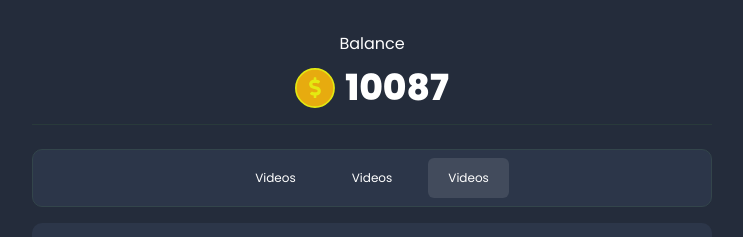
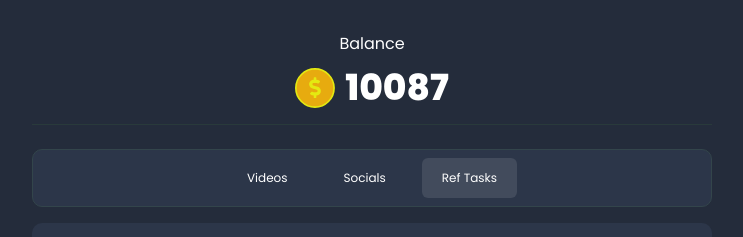
Before and after one commit to hassnain0/TapSwap-Clone, a React (Vite) app: page /tasks in a window 1280 px wide. Shown: the top 237 px of the page, without its empty margins (268-1011 px from the left). Built offline with nearby package versions, Linux system fonts and the light colour scheme.

Commit message:
fix: renamed video to repsect name

```diff
--- a/src/pages/layouts/navigation/link.tsx
+++ b/src/pages/layouts/navigation/link.tsx
@@ -8,7 +8,7 @@ export function Link(props: LinkProps) {
       }
       {...props}
     >
-      Videos
+      {props.children}
     </NavLink>
   )
 }
```
